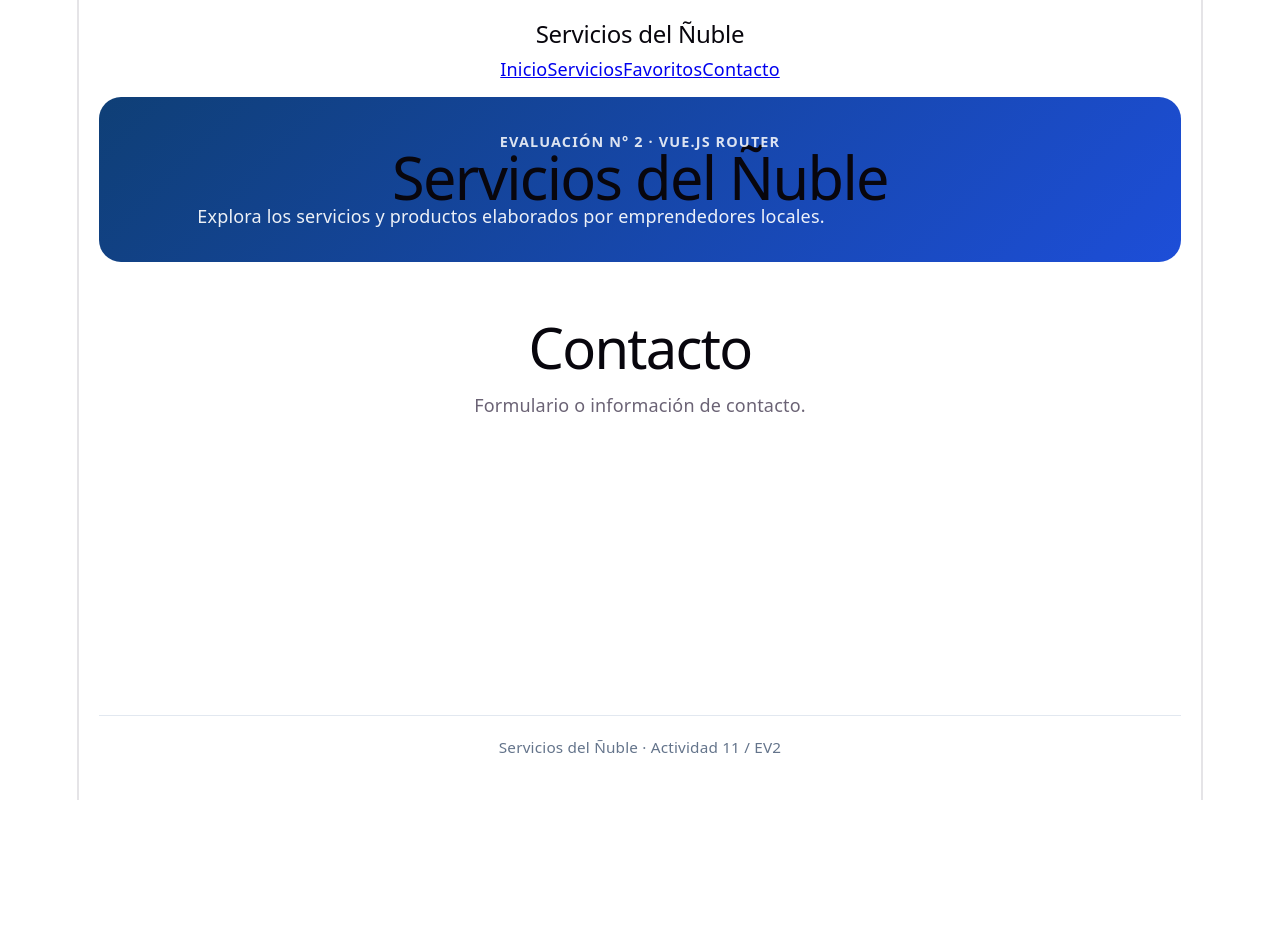
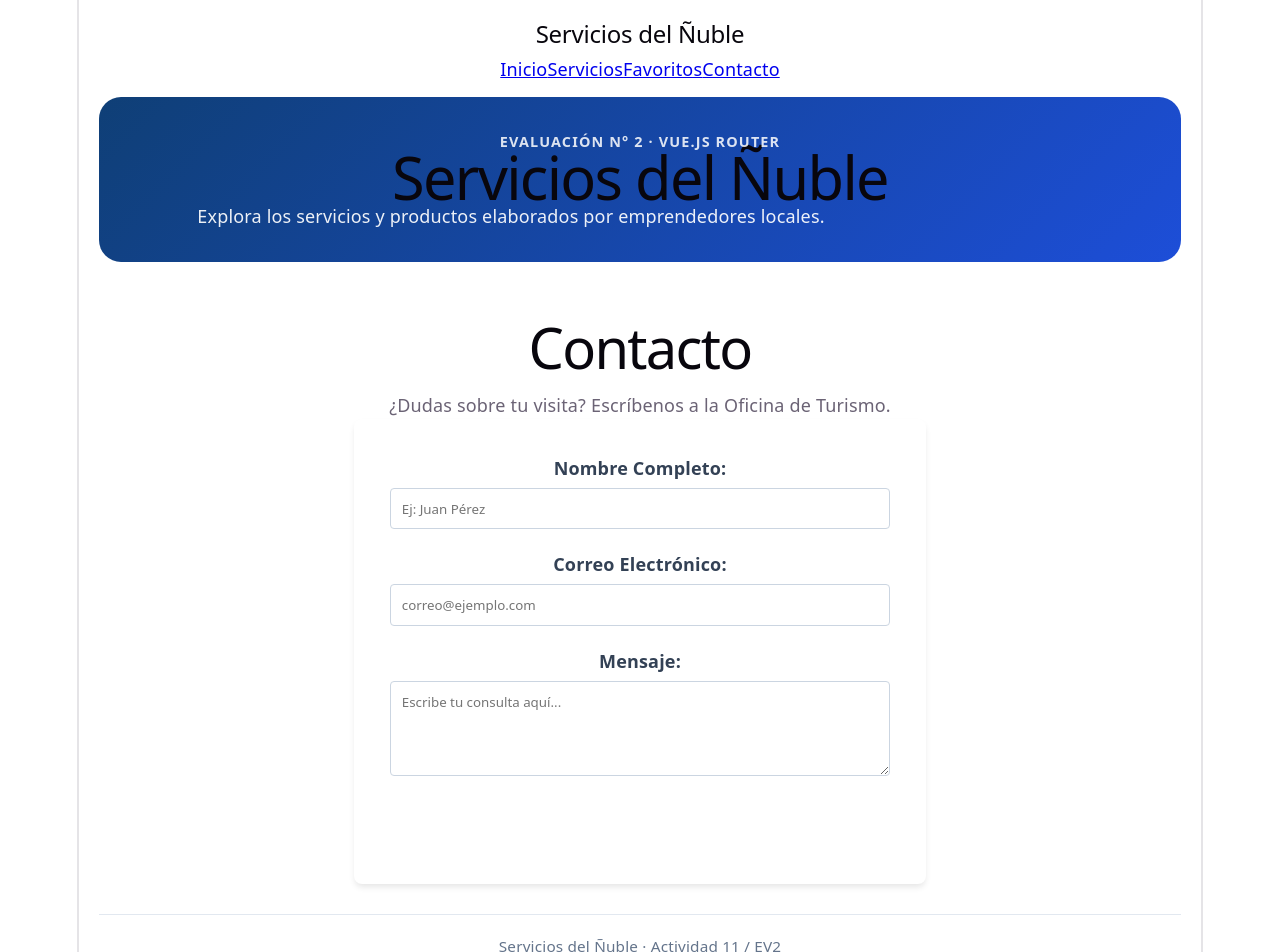
Before and after one commit to Rafitaps57/ActividadesVue, a Vue app in the folder EV2/: page /contacto in a window 1280 px wide. Shown: the top 952 px of the page. Before the commit the page ends 800 px from the top, so only its background shows below. Built offline with nearby package versions, Linux system fonts and the light colour scheme.

Commit message:
Evaluacion 2 - Formulario y Validaciones

```diff
--- a/EV2/src/views/contacto.vue
+++ b/EV2/src/views/contacto.vue
@@ -1,6 +1,94 @@
 <template>
-  <div>
-    <h1>Contacto</h1>
-    <p>Formulario o información de contacto.</p>
+  <div class="container">
+    <h1 class="page-title">Contacto</h1>
+    <p class="page-subtitle">¿Dudas sobre tu visita? Escríbenos a la Oficina de Turismo.</p>
+
+    <form class="contact-form" @submit.prevent="handleSubmit">
+      <div class="form-group">
+        <label for="nombre">Nombre Completo:</label>
+        <input id="nombre" v-model="form.nombre" type="text" required placeholder="Ej: Juan Pérez" />
+      </div>
+
+      <div class="form-group">
+        <label for="email">Correo Electrónico:</label>
+        <input id="email" v-model="form.email" type="email" required placeholder="correo@ejemplo.com" />
+      </div>
+
+      <div class="form-group">
+        <label for="mensaje">Mensaje:</label>
+        <textarea id="mensaje" v-model="form.mensaje" rows="4" required placeholder="Escribe tu consulta aquí..."></textarea>
+      </div>
+
+      <button type="submit" class="btn-submit">Enviar Consulta</button>
+    </form>
   </div>
 </template>
+
+<script setup>
+import { reactive } from 'vue'
+
+const form = reactive({
+  nombre: '',
+  email: '',
+  mensaje: ''
+})
+
+const handleSubmit = () => {
+  alert(`¡Gracias por tu mensaje, ${form.nombre}! Nos pondremos en contacto contigo pronto.`)
+  form.nombre = ''
+  form.email = ''
+  form.mensaje = ''
+}
+</script>
+
+<style scoped>
+.contact-form {
+  max-width: 500px;
+  margin: 0 auto;
+  background: white;
+  padding: 2rem;
+  border-radius: 8px;
+  box-shadow: 0 4px 6px -1px rgba(0, 0, 0, 0.1);
+}
+
+.form-group {
+  margin-bottom: 1.2rem;
+}
+
+label {
+  display: block;
+  font-weight: 600;
+  margin-bottom: 0.4rem;
+  color: #334155;
+}
+
+input, textarea {
+  width: 100%;
+  padding: 0.6rem;
+  border: 1px solid #cbd5e1;
+  border-radius: 4px;
+  box-sizing: border-box;
+  font-family: inherit;
+}
+
+input:focus, textarea:focus {
+  outline: none;
+  border-color: var(--primary-color);
+}
+
+.btn-submit {
+  width: 100%;
+  background-color: var(--primary-color);
+  color: white;
+  border: none;
+  padding: 0.8rem;
+  border-radius: 4px;
+  font-weight: bold;
+  cursor: pointer;
+  transition: background-color 0.2s;
+}
+
+.btn-submit:hover {
+  background-color: #6b0000;
+}
+</style>
```
